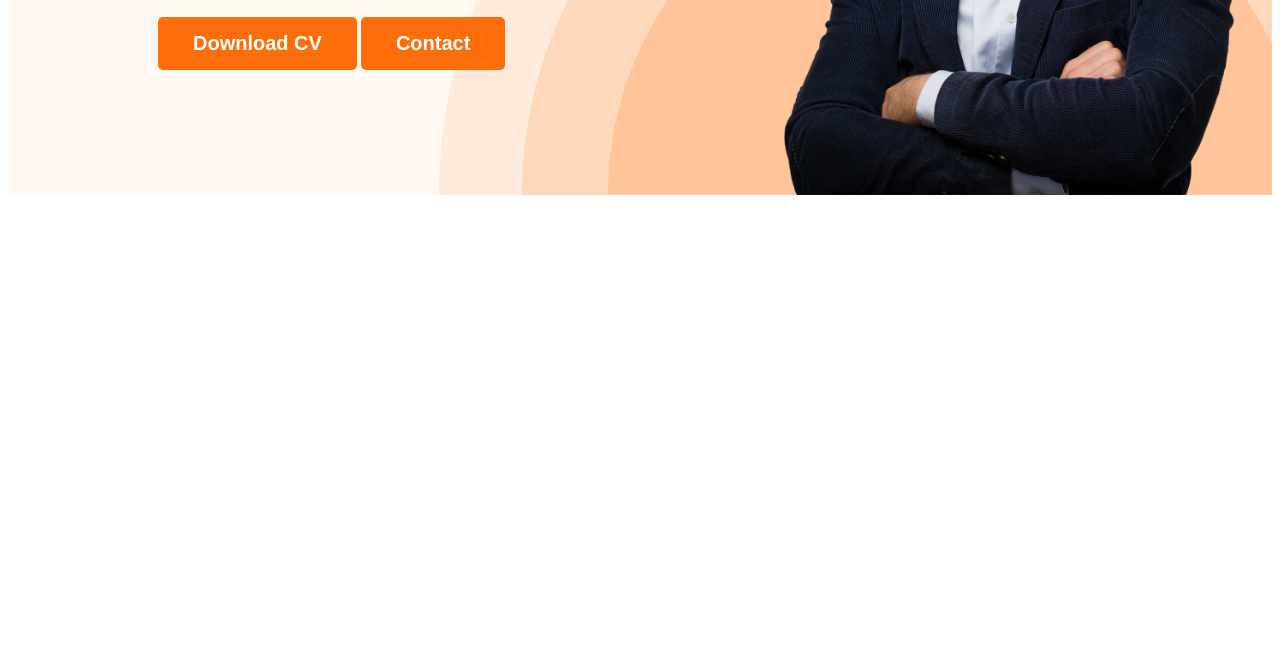
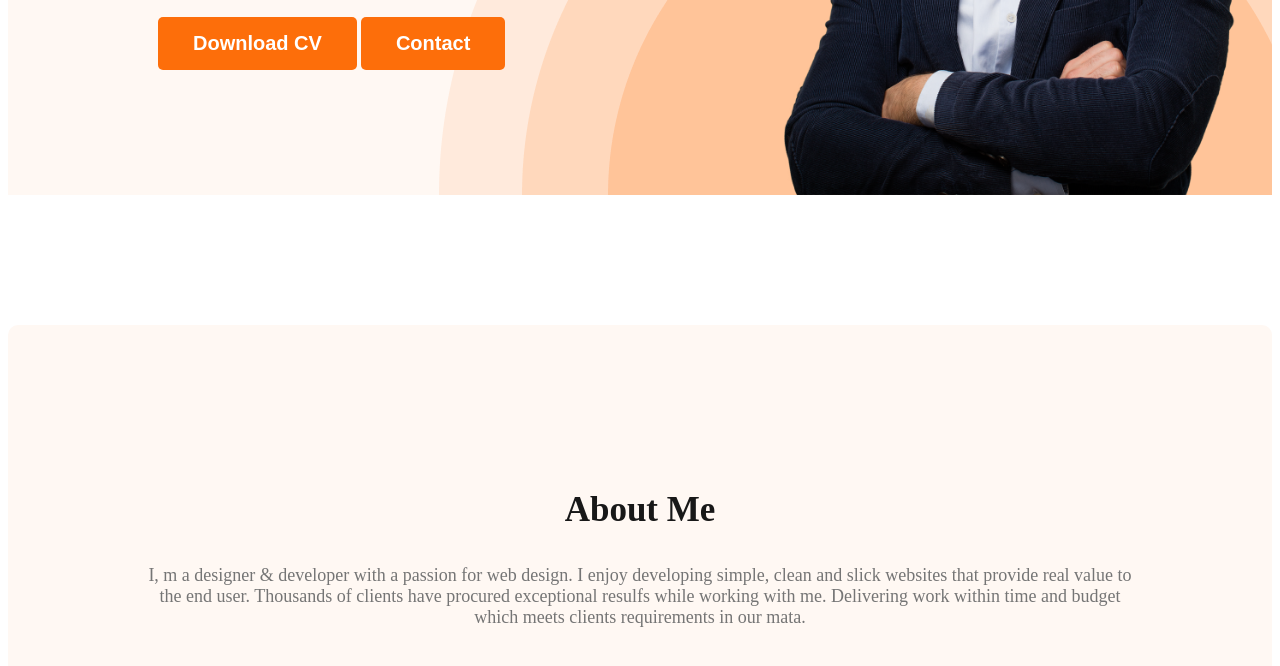
Before and after one commit to Shuvo-Kumar/restart-webdeveloper-protfolio, a plain HTML site: page index.html in a window 1280 px wide. Shown: the part 564-1230 px from the top of the page. Before the commit the page ends 800 px from the top, so only its background shows below. Drawn offline with Linux system fonts and the light colour scheme.

Commit message:
about section created

```diff
--- a/index.html
+++ b/index.html
@@ -23,6 +23,7 @@
                 <h3 class="banner-tittle">Mary Hardy</h3>
                 <p class="banner-description">Shot what able cold new see hold.Friendly as an betrayed formerly he. Morning because as to society behaved moments.</p>
                 <button class="btn-primary">Download CV</button>
+
                 <button  class="btn-primary">Contact</button>
 
             </div>
@@ -31,6 +32,11 @@
 
     </header>
     <main>
+      <section class="about">
+      <h3 class="section-title">About Me</h3>
+      <p class="section-description">I, m a designer & developer with a passion for web design. I enjoy developing simple, clean and slick websites that provide real value to the end user. Thousands of clients have procured exceptional resulfs while working with me. Delivering work within time and budget which meets clients requirements in our mata.</p>
+    </section>
+
 
     </main>
     <footer>
--- a/styles/portfolio.css
+++ b/styles/portfolio.css
@@ -1,18 +1,6 @@
-/* Nav Related Css */
+/* Common Shared Styles */
 .text-primary{
     color: #FD6E0A;
-}
-nav{
-    display: flex;
-    align-items: center;
-    justify-content: space-between;
-    margin: 0px 150px;
-}
-
-.nav-tittle{
-    color:black;
-    font-size: 45px;
-    font-weight: 800;
 }
 
 .btn-primary{
@@ -26,6 +14,37 @@ nav{
 
 
 }
+
+.section-title{
+    color: #181818;
+    text-align: center;
+    font-size: 35px;
+   font-weight: 700;
+}
+
+.section-description{
+    color: #757575;
+    text-align: center;
+    font-size: 18px;
+}
+
+
+/* Nav Related Css */
+
+nav{
+    display: flex;
+    align-items: center;
+    justify-content: space-between;
+    margin: 0px 150px;
+}
+
+
+.nav-tittle{
+    color:black;
+    font-size: 45px;
+    font-weight: 800;
+}
+
 nav > ul{
     display: flex;
     align-items: center;
@@ -78,3 +97,14 @@ nav a{
 .banner-description{
     margin-bottom: 20px;
 }
+
+/* Main Section Styles */
+
+
+/* About Section Styles */
+.about{
+    padding: 130px;
+    border-radius: 10px;
+    background: #FFF8F3;
+    margin: 130px 0;
+}
```
